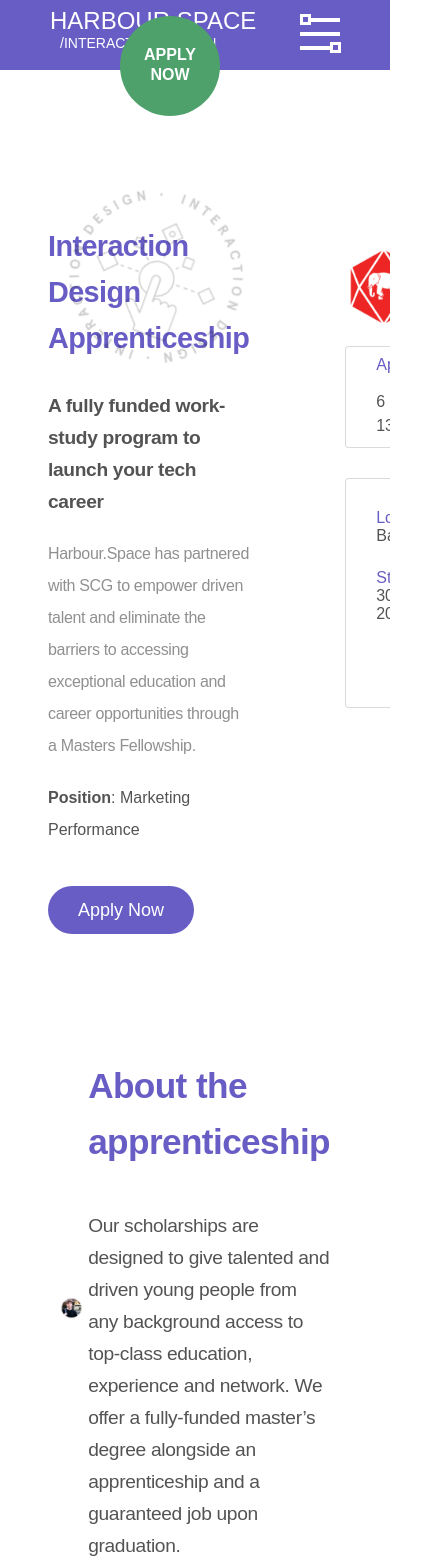
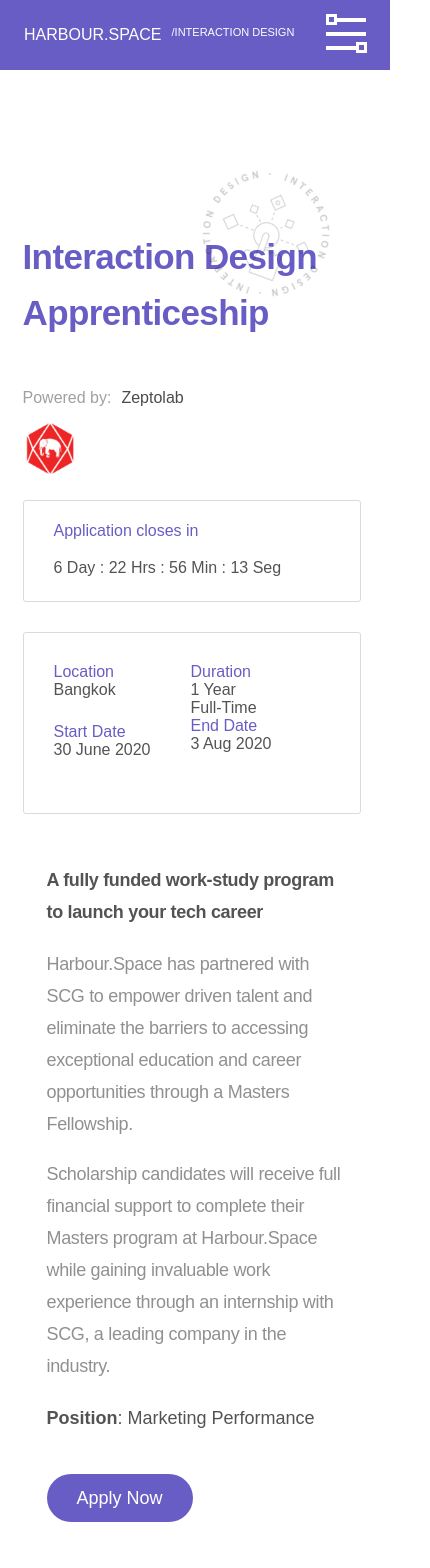
Before and after one commit to khalidsheet/harbour-space-frontend-challenge, a React (Create React App) app: page / in a window 390 px wide. Shown: the top 1568 px of the page, 430 px wide, since content can reach past the window. Built offline with nearby package versions, Linux system fonts and the light colour scheme; a web font is replaced by a local one.

Commit message:
mobile responsive

```diff
--- a/src/components/Hero/Hero.css
+++ b/src/components/Hero/Hero.css
@@ -174,3 +174,11 @@ img.img-circle {
   top: 90px;
   z-index: -1;
 }
+
+.application-status.mobile {
+  display: none;
+}
+
+.mobile-only {
+  display: none;
+}
--- a/src/components/Hero/Hero.tsx
+++ b/src/components/Hero/Hero.tsx
@@ -6,19 +6,73 @@ export default function Hero() {
     <div className="hero">
       <div className="introduction">
         <div className="section-title">
+          <div className="main-title">
             <img
               className="img-circle"
               src="../icons/interaction-desgin-circle.png"
               alt=""
             />
             <h3>Interaction Design Apprenticeship</h3>
+          </div>
+          <div className="application-status mobile">
+            <div className="powered-by">
+              <img
+                className="zeptolab-logo"
+                src="../icons/elephant.png"
+                alt="Powered By Zeptolab"
+              />
+              <div className="zeptolab-title">
+                <span className="by">Powered by:</span>
+                <span className="value">Zeptolab</span>
+              </div>
+            </div>
+            <div className="application-closes">
+              <div className="app-title">Application closes in</div>
+              <div className="app-value">6 Day : 22 Hrs : 56 Min : 13 Seg </div>
+            </div>
+            <div className="application-more-info">
+              <div className=" left-section">
+                <div className="card-info location">
+                  <div className="card-title">Location</div>
+                  <div className="card-value">Bangkok</div>
+                </div>
+                <div className="card-info start-date">
+                  <div className="card-title">Start Date</div>
+                  <div className="card-value">30 June 2020</div>
+                </div>
+              </div>
+              <div className="right-section">
+                <div className=" duration">
+                  <div className="card-title">Duration</div>
+                  <div className="card-value">
+                    1 Year <div> Full-Time</div>
+                  </div>
+                </div>
+                <div className="card-info end-date">
+                  <div className="card-title">End Date</div>
+                  <div className="card-value">3 Aug 2020</div>
+                </div>
+                <div className="mesh-background">
+                  <img src="../icons/mesh.png" alt="" />
+                </div>
+              </div>
+            </div>
+          </div>
           <div className="subtitle">
             A fully funded work-study program to launch your tech career
           </div>
           <div className="content">
+            <p>
               Harbour.Space has partnered with SCG to empower driven talent and
-            eliminate the barriers to accessing exceptional education and career
-            opportunities through a Masters Fellowship.
+              eliminate the barriers to accessing exceptional education and
+              career opportunities through a Masters Fellowship.{" "}
+            </p>
+            <p className="mobile-only">
+              Scholarship candidates will receive full financial support to
+              complete their Masters program at Harbour.Space while gaining
+              invaluable work experience through an internship with SCG, a
+              leading company in the industry.
+            </p>
           </div>
           <div className="position">
             <b>Position</b>: Marketing Performance
--- a/src/components/Testimonials/Testimonials.tsx
+++ b/src/components/Testimonials/Testimonials.tsx
@@ -18,11 +18,22 @@ export default function Testimonials() {
       <Swiper
         freeMode={true}
         draggable
+        centeredSlides
         slidesPerView={1.6}
-        centeredSlides
         spaceBetween={40}
         autoplay
         rewind
+        breakpoints={{
+          375: {
+            slidesPerView: 1,
+          },
+          1440: {
+            slidesPerView: 1.6,
+          },
+          1024: {
+            slidesPerView: 1.6,
+          },
+        }}
       >
         <SwiperSlide>
           <div className="test">
--- a/src/index.css
+++ b/src/index.css
@@ -1,4 +1,5 @@
 @import url("./tablet-responsive.css");
+@import url("./mobile-responsive.css");
 
 :root {
   --background-color: #ffffff;
--- /dev/null
+++ b/src/mobile-responsive.css
@@ -0,0 +1,275 @@
+@media only screen and (max-width: 425px) {
+  .apply-now {
+    display: none !important;
+  }
+
+  .header-container {
+    padding: 0 24px !important;
+  }
+
+  .header-container .title {
+    font-size: 16px;
+  }
+
+  .header-container .title .small {
+    font-size: 11px;
+  }
+
+  .container {
+    max-width: 376px !important;
+  }
+  .mesh-background img {
+    display: none;
+  }
+
+  .hero {
+    display: flex !important;
+    flex-direction: column;
+  }
+
+  .hero .main-title {
+    position: relative;
+  }
+
+  .hero .main-title h3 {
+    font-size: 35px !important;
+  }
+
+  .hero .main-title img {
+    top: -70px;
+    right: 27px;
+    width: 150px;
+    height: 150px;
+  }
+
+  .introduction,
+  .application-status {
+    padding: 24px !important;
+    width: 345px !important;
+  }
+
+  .application-status {
+    display: none !important;
+  }
+
+  .application-status.mobile {
+    display: flex !important;
+    padding: 0px !important;
+  }
+
+  .application-status.mobile .powered-by {
+    display: flex;
+    flex-direction: column-reverse;
+  }
+
+  .application-status.mobile .powered-by .zeptolab-title {
+    display: inline;
+    height: 24px !important;
+  }
+
+  .application-status.mobile .powered-by .zeptolab-title * {
+    display: inline !important;
+    font-size: 16px;
+    margin-right: 10px;
+  }
+
+  .application-status.mobile .powered-by .zeptolab-logo {
+    width: 56px;
+    margin-bottom: 24px;
+  }
+
+  .section-title {
+    max-width: 100%;
+  }
+
+  .mobile-only {
+    display: block !important;
+  }
+
+  .section-title .subtitle,
+  .section-title .content,
+  .section-title .position,
+  .section-title .apply-cta {
+    padding: 0 24px !important;
+    font-size: 18px !important;
+  }
+
+  .about {
+    display: flex;
+    flex-direction: column;
+    padding: 24px !important;
+  }
+
+  .about .image-overview {
+    z-index: 4 !important;
+    background-color: #fff;
+  }
+
+  .about .about-content {
+    flex-direction: column;
+    padding: 0 !important;
+  }
+
+  .image-overview img {
+    width: 100%;
+    background-color: #fff !important;
+    z-index: 1 !important;
+  }
+
+  .about-content-text {
+    position: relative !important;
+    z-index: 1 !important;
+    background-color: #fff !important;
+    padding: 0 30px !important;
+  }
+
+  .about-content-text::before {
+    content: "";
+    position: absolute;
+    top: -180px;
+    left: -40px;
+    right: -50px;
+    height: 470px;
+    z-index: -1;
+    background-color: var(--primary-color);
+  }
+
+  .about-content-text .content-title {
+    font-size: 35px !important;
+    background-color: #ffff;
+    margin: 0 !important;
+    padding-bottom: 25px;
+    padding-left: 20px;
+    padding-right: 20px;
+  }
+
+  .about-content-text .content-body {
+    background-color: #ffff;
+    padding-left: 20px;
+    padding-right: 20px;
+    font-size: 18px !important;
+  }
+
+  .about .cards {
+    flex-direction: column;
+  }
+
+  .about .cards .card {
+    width: calc(100% - 24px * 2) !important;
+    padding: 45px 24px;
+  }
+
+  .about .cards .card.scholarship-value {
+    padding: 24px;
+    border: none;
+  }
+
+  .about .cards .card.scholarship-value .card-fee {
+    font-size: 18px;
+    margin-bottom: 24px;
+  }
+
+  .about .cards .card.scholarship-value .middle-line {
+    display: none;
+  }
+
+  .swiper {
+    height: 610px;
+    position: relative !important;
+  }
+
+  .test {
+    width: 340px;
+    height: 500px !important;
+  }
+
+  .testimonials {
+    margin-bottom: 24px !important;
+  }
+
+  .testimonials::before {
+    content: "";
+    position: absolute;
+    background-color: var(--primary-color);
+    left: -60px !important;
+    right: -40px;
+    top: -120px;
+    height: 300px;
+    z-index: -1;
+  }
+
+  .test .header {
+    padding: 24px !important;
+  }
+
+  .bg-image-mesh {
+    display: none;
+  }
+
+  .test .body {
+    padding: 48px 24px !important;
+    font-size: 24px !important;
+  }
+
+  .test .footer {
+    padding: 0 0 0 24px !important;
+  }
+
+  .test .user-info .image img {
+    width: 56px;
+    z-index: 4 !important;
+  }
+
+  .test .user-info .info * {
+    font-size: 16px !important;
+  }
+
+  .faq .header,
+  .faq .filter {
+    flex-direction: column;
+  }
+
+  .faq .filter {
+    width: 90% !important;
+    display: block !important;
+    margin: 0 24px !important;
+  }
+
+  .faq .filter span {
+    display: inline-block;
+    margin-bottom: 15px;
+  }
+
+  .faq .header .title {
+    font-size: 35px !important;
+    margin-bottom: 24px;
+  }
+
+  .faq .body .collapsibles .line:nth-child(1) {
+    display: none;
+  }
+
+  .faq .body .collapsible .header {
+    flex-direction: row;
+  }
+
+  .faq .body .collapsible .header .title {
+    font-size: 18px !important;
+    padding: 0 0 0 24px !important;
+    font-weight: 400;
+  }
+
+  .faq .body .collapsible .content {
+    margin-left: 32px !important;
+    width: 300px;
+    font-size: 18px;
+  }
+
+  .faq .body .collapsible .header .type {
+    display: none;
+  }
+
+  .faq .body .collapsible .line {
+    margin: 24px 0 !important;
+  }
+}
```
Also changed, not shown: 1 other file (tests, documents, lock files or other folders). Lines whose indentation alone changed are shown as unchanged.
